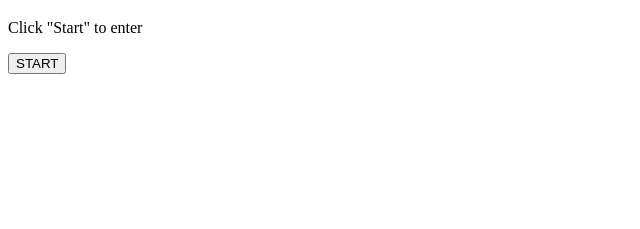
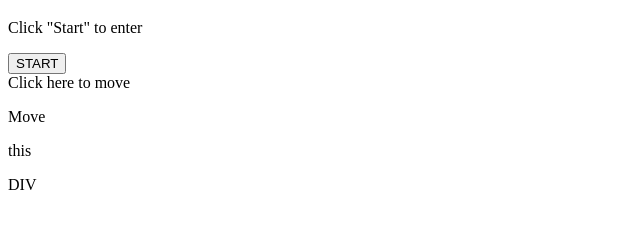
Before and after one commit to tomscooliguess/technoloyee, a plain HTML site: page index.html in a window 1280 px wide. Shown: the part 61-290 px from the top of the page, without its empty margins (0-640 px from the left). Drawn offline with Linux system fonts and the light colour scheme.

Commit message:
Add draggable DIV with movement instructions
Added a draggable DIV with a header for movement.

```diff
--- a/index.html
+++ b/index.html
@@ -7,5 +7,13 @@
   <h1>Welcome!</h1>
   <p>Click "Start" to enter</p>
   <a href="start.html"><button type="button">START</button></a>
+  <!-- Draggable DIV -->
+  <div id="mydiv">
+  <!-- Include a header DIV with the same name as the draggable DIV, followed by "header" -->
+   <div id="mydivheader">Click here to move</div>
+    <p>Move</p>
+    <p>this</p>
+    <p>DIV</p>
+  </div>
 </body>
 </html>
```
